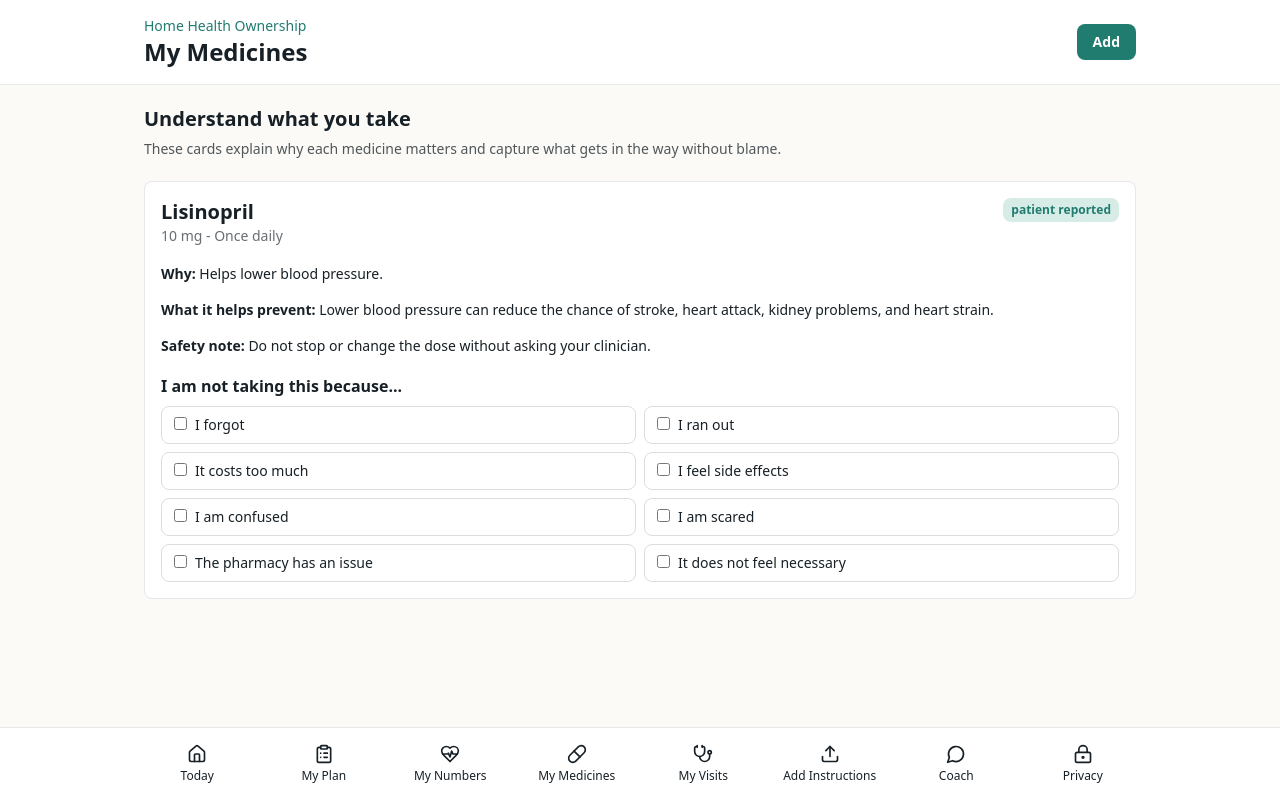
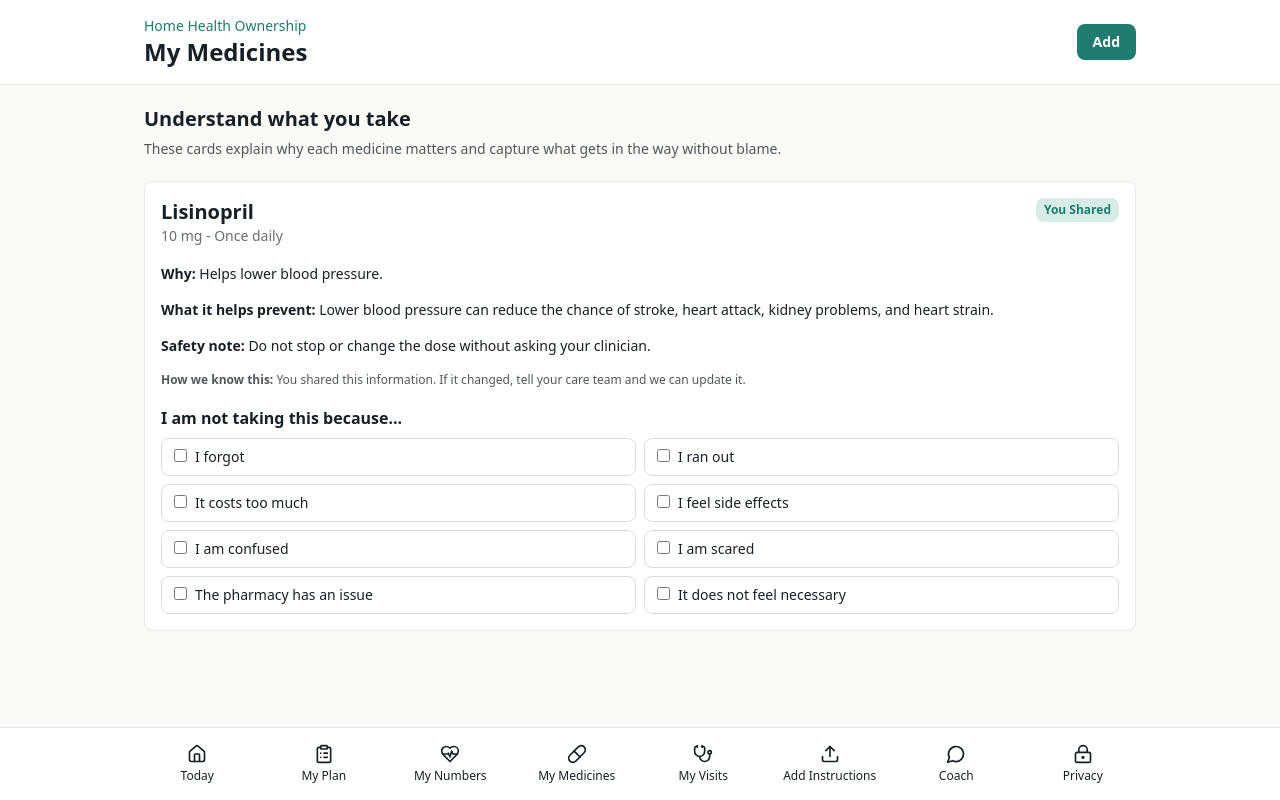
Before and after one commit to Tamathe/Patient-Facing-App, a Next.js app: page /medicines in a window 1280 px wide. Built offline with nearby package versions, Linux system fonts and the light colour scheme.

Commit message:
fix: clarify medication evidence and empty medicines state

```diff
--- a/src/app/medicines/page.tsx
+++ b/src/app/medicines/page.tsx
@@ -3,6 +3,7 @@
 import { AppShell } from "@/components/app-shell";
 import { MedicationCard } from "@/components/medication-card";
 import { useHealthState } from "@/state/store";
+import Link from "next/link";
 
 export default function MedicinesPage() {
   const { state, dispatch } = useHealthState();
@@ -16,7 +17,18 @@ export default function MedicinesPage() {
             These cards explain why each medicine matters and capture what gets in the way without blame.
           </p>
         </section>
-        {state.medications.map((medication) => (
+        {state.medications.length === 0 ? (
+          <section className="rounded-control border border-dashed border-ink/20 bg-white p-5">
+            <h3 className="text-lg font-semibold">No medicines added yet</h3>
+            <p className="mt-1 text-sm leading-6 text-ink/75">
+              No medicines are listed right now, and that is okay. If you start a new medication, add the details from your team so we can help you understand it.
+            </p>
+            <Link className="mt-3 inline-flex rounded-control bg-care px-4 py-2 text-sm font-semibold text-white" href="/intake">
+              Add medicines from your team
+            </Link>
+          </section>
+        ) : (
+          state.medications.map((medication) => (
             <MedicationCard
               key={medication.id}
               medication={medication}
@@ -24,7 +36,8 @@ export default function MedicinesPage() {
                 dispatch({ type: "setMedicationBarriers", medicationId: medication.id, barriers })
               }
             />
-        ))}
+          ))
+        )}
       </div>
     </AppShell>
   );
--- a/src/components/medication-card.tsx
+++ b/src/components/medication-card.tsx
@@ -13,6 +13,22 @@ const barrierOptions: Array<{ value: MedicationBarrier; label: string }> = [
   { value: "pharmacy_issue", label: "The pharmacy has an issue" },
   { value: "does_not_feel_necessary", label: "It does not feel necessary" }
 ];
+
+const evidenceCopy: Record<Medication["source"], string> = {
+  confirmed: "This came from your care plan and was confirmed by your clinician.",
+  patient_reported: "You shared this information. If it changed, tell your care team and we can update it.",
+  imported: "This was imported from your records and may need a quick check if things changed.",
+  inferred: "This is based on related information and should be confirmed with your clinician.",
+  needs_review: "This needs a quick check with your clinician before treating it as final."
+};
+
+const sourceLabel: Record<Medication["source"], string> = {
+  confirmed: "Care-Plan Confirmed",
+  patient_reported: "You Shared",
+  imported: "Imported",
+  inferred: "Likely / Inferred",
+  needs_review: "Needs Review"
+};
 
 type MedicationCardProps = {
   medication: Medication;
@@ -36,13 +52,16 @@ export function MedicationCard({ medication, onBarriersChange }: MedicationCardP
           <p className="text-sm text-ink/65">{medication.dose} - {medication.schedule}</p>
         </div>
         <span className="rounded-control bg-calm px-2 py-1 text-xs font-semibold text-care">
-          {medication.source.replace("_", " ")}
+          {sourceLabel[medication.source]}
         </span>
       </div>
       <div className="mt-4 grid gap-3 text-sm leading-6">
         <p><strong>Why:</strong> {medication.purpose}</p>
         <p><strong>What it helps prevent:</strong> {medication.preventionBenefit}</p>
         <p><strong>Safety note:</strong> {medication.safetyNote}</p>
+        <p className="text-xs leading-5 text-ink/75">
+          <strong>How we know this:</strong> {evidenceCopy[medication.source]}
+        </p>
       </div>
       <fieldset className="mt-4">
         <legend className="font-semibold">I am not taking this because...</legend>
```
Also changed, not shown: 1 other file (tests, documents, lock files or other folders). Lines whose indentation alone changed are shown as unchanged.
